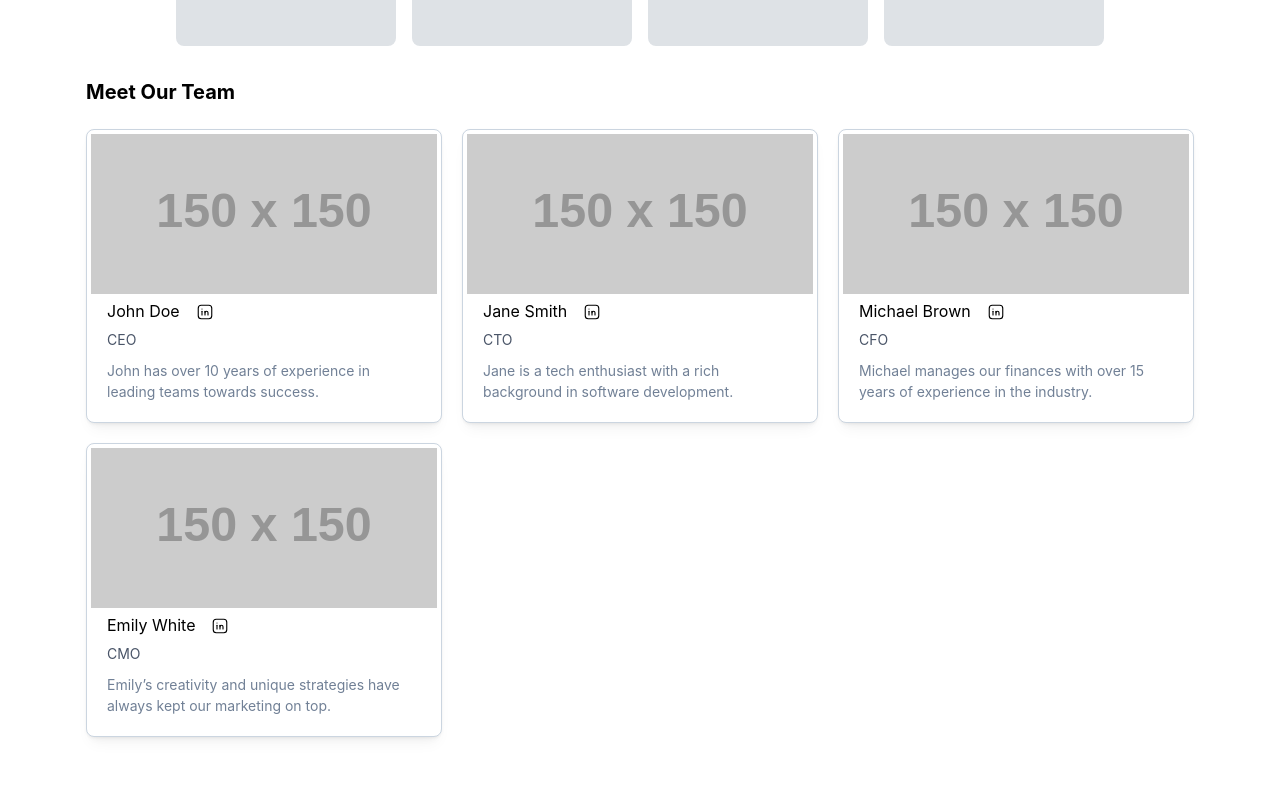
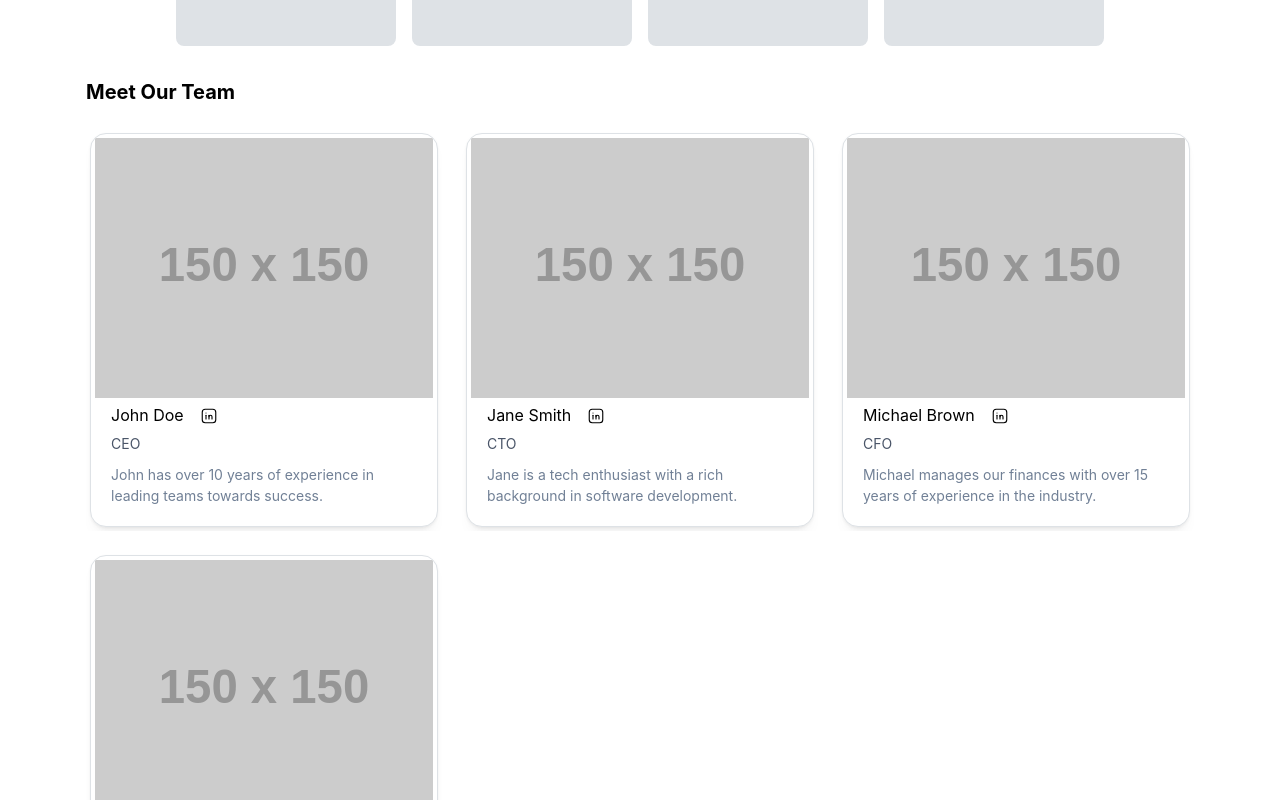
Before and after one commit to kapillohanii/sm-bitm, a Next.js app: page / in a window 1280 px wide. Shown: the part 1600-2400 px from the top of the page. Built offline with nearby package versions, Linux system fonts and the light colour scheme.

Commit message:
shiny border on team cards

```diff
--- /dev/null
+++ b/components/team/Team.module.css
@@ -0,0 +1,60 @@
+/*// Glow Border Animation //*/
+
+.borderbox, .glowbox{
+    height: 100%;
+    width: 100%;
+    position: absolute;
+    overflow: hidden;
+    z-index: -2;
+    top: 0;
+    left: 0;
+
+    /* Border Radius */
+      border-radius: 10px;
+  }
+
+  .glowbox{
+    overflow: hidden;
+    /* Glow Blur */
+    filter: blur(20px);
+  }
+
+  .borderbox:before, .glowbox:before {
+    content: '';
+    z-index: -2;
+    text-align: center;
+      top: 50%;
+      left: 50%;
+      transform: translate(-50%, -50%) rotate(0deg);
+    position: absolute;
+      width: 99999px;
+      height: 99999px;
+      background-repeat: no-repeat;
+      background-position: 0 0;
+    /*border color, change middle color*/
+      background-image: conic-gradient(rgba(0,0,0,0), rgb(255, 192, 0), rgba(0,0,0,0) 25%);
+    /* change speed here */
+      animation: rotate 2s linear infinite;
+  }
+
+  .borderbox:after {
+      content: '';
+      position: absolute;
+      z-index: -1;
+    /* border width */
+      left: 5px;
+      top: 5px;
+    /* double the px from the border width left */
+      width: calc(100% - 10px);
+      height: calc(100% - 10px);
+    /*bg color*/
+      background: transparent;
+    /*box border radius*/
+      border-radius: 7px;
+  }
+
+  @keyframes rotate {
+      100% {
+          transform: translate(-50%, -50%) rotate(1turn);
+      }
+  }
--- a/components/team/Team.tsx
+++ b/components/team/Team.tsx
@@ -4,6 +4,7 @@ import { Card, Image, Text, Group, SimpleGrid, rem, useMantineTheme } from "@man
 import { useHover, useMediaQuery, UseMediaQueryOptions } from "@mantine/hooks";
 import { ArrowRightCircle } from "lucide-react";
 import { IconBrandLinkedin } from '@tabler/icons-react';
+import classes from './Team.module.css';
 
 const teamMembers = [
   {
@@ -50,26 +51,54 @@ interface TeamCardProps {
 const TeamCard = ({ name, image, position, about }: TeamCardProps) => {
   const { hovered, ref } = useHover();
   return (
+    <div style={{
+      padding: "3px",
+      position: 'relative',
+      overflow: 'hidden',
+
+    }}>
+      {hovered && (<>
+        <div className={classes.glowbox} />
+        <div className={classes.borderbox} />
+      </>)}
+
+
+
       <Card
         ref={ref}
         shadow="sm"
         p="lg"
-      radius="md"
+        radius="lg"
         withBorder
         style={{
-        transform: hovered ? "scale(1.05)" : "scale(1)",
-        borderColor: hovered ? "#ffa500" : "#cbd5e0",
-        transition: "transform 150ms ease, borderColor 150ms ease",
+          position: 'relative',
+          overflow: 'hidden',
+          margin: "1px"
         }}
       >
+
         <Card.Section
           component="a"
           href="#"
           style={{
             cursor: "pointer",
+            display: 'block',
+            position: 'relative',
+            overflow: 'hidden',
+            zIndex: 1,
           }}
         >
-        <Image src={image} height={160} alt="Team member" />
+          <Image
+            src={image}
+            height={hovered ? 320 : 260}
+            alt="Team member"
+            style={{
+              transition: 'height 0.3s ease',
+              width: '100%',
+              objectFit: 'cover',
+            }}
+          />
+
         </Card.Section>
         <Group
           style={{
@@ -77,7 +106,7 @@ const TeamCard = ({ name, image, position, about }: TeamCardProps) => {
             marginTop: 5,
           }}
         >
-        <Text >{name}</Text>
+          <Text>{name}</Text>
           <IconBrandLinkedin style={{ width: rem(18), height: rem(18) }} stroke={1.5} />
         </Group>
         <Text
@@ -89,6 +118,7 @@ const TeamCard = ({ name, image, position, about }: TeamCardProps) => {
         >
           {position}
         </Text>
+        {!hovered && (
           <Text
             size="sm"
             style={{
@@ -99,9 +129,12 @@ const TeamCard = ({ name, image, position, about }: TeamCardProps) => {
           >
             {about}
           </Text>
+        )}
       </Card>
+    </div>
   );
 };
+
 
 
 export function Team() {
```
Lines whose indentation alone changed are shown as unchanged.
